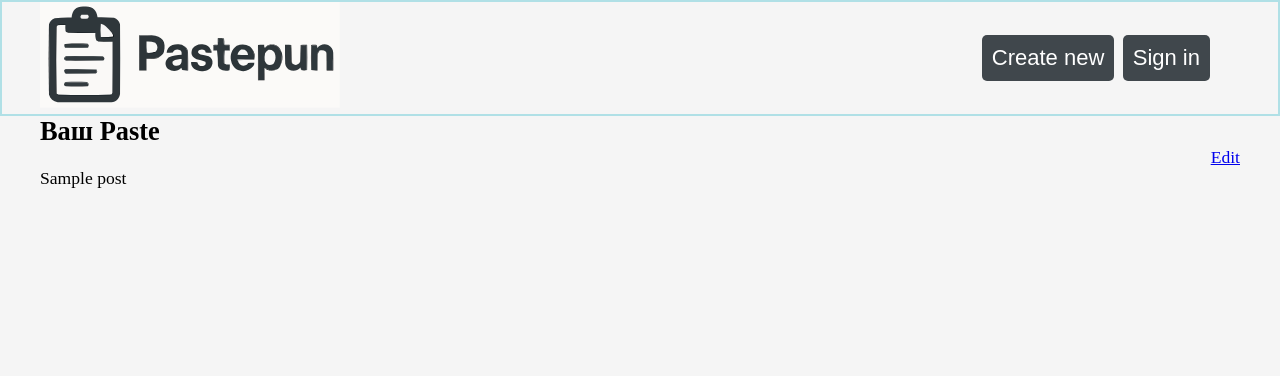
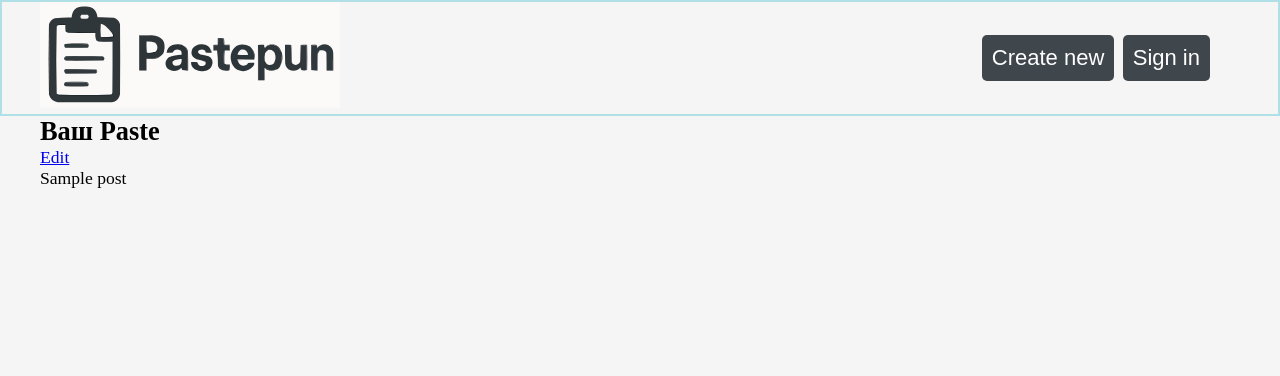
Before and after one commit to hellart1/pastebin, a Django app: template pastebin/paste/templates/paste/user_text.html in a window 1280 px wide. Shown: the top 376 px of the page. Run offline with Django 5.2, Linux system fonts and the light colour scheme; the template is opened without the code that fills it: most values are stand-ins (such as "Sample title", 1, 10 or a date in 2020).

```diff
--- a/pastebin/paste/static/paste/css/styles.css
+++ b/pastebin/paste/static/paste/css/styles.css
@@ -96,8 +96,3 @@ html {
 .form-label {
     display: block;
 }
-
-.text-btn {
-    text-align: right;
-    width: 1200px;
-}
```
Also changed, not shown: pastebin/paste/migrations/0001_initial.py.
